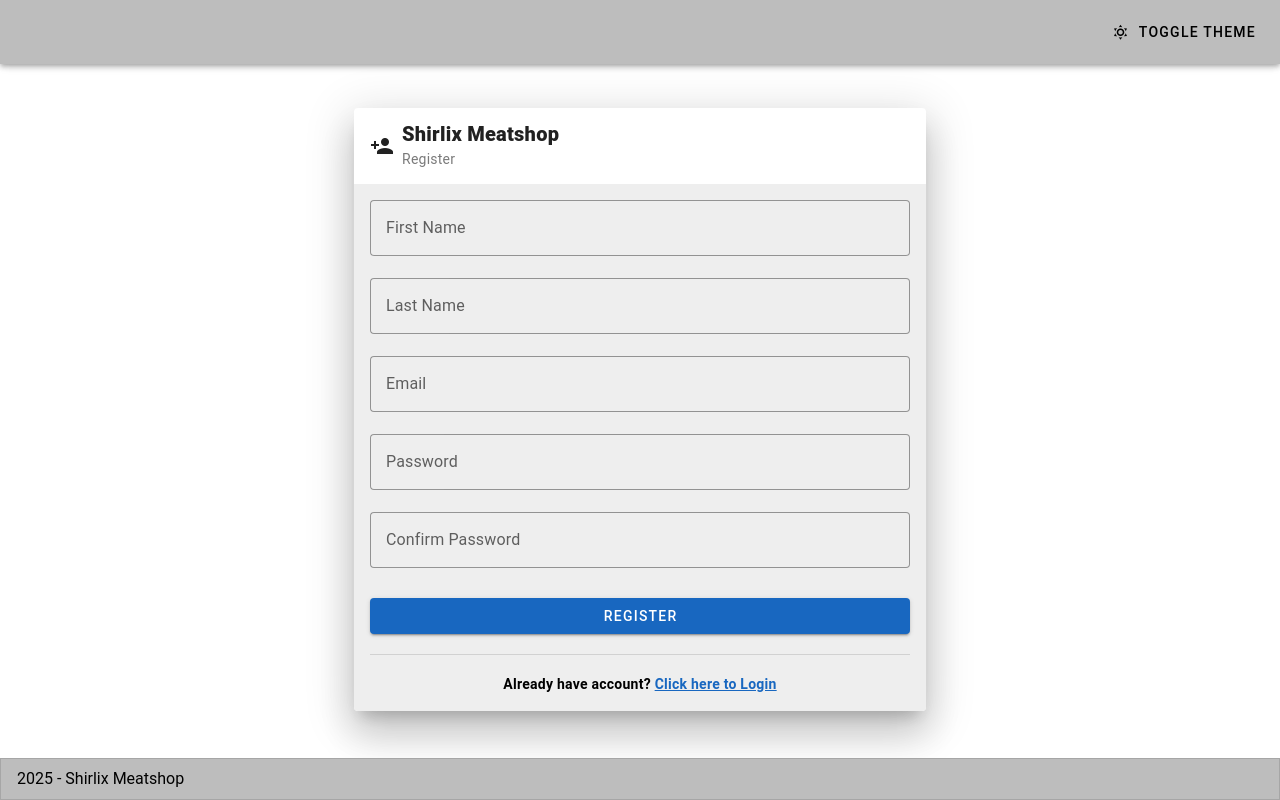
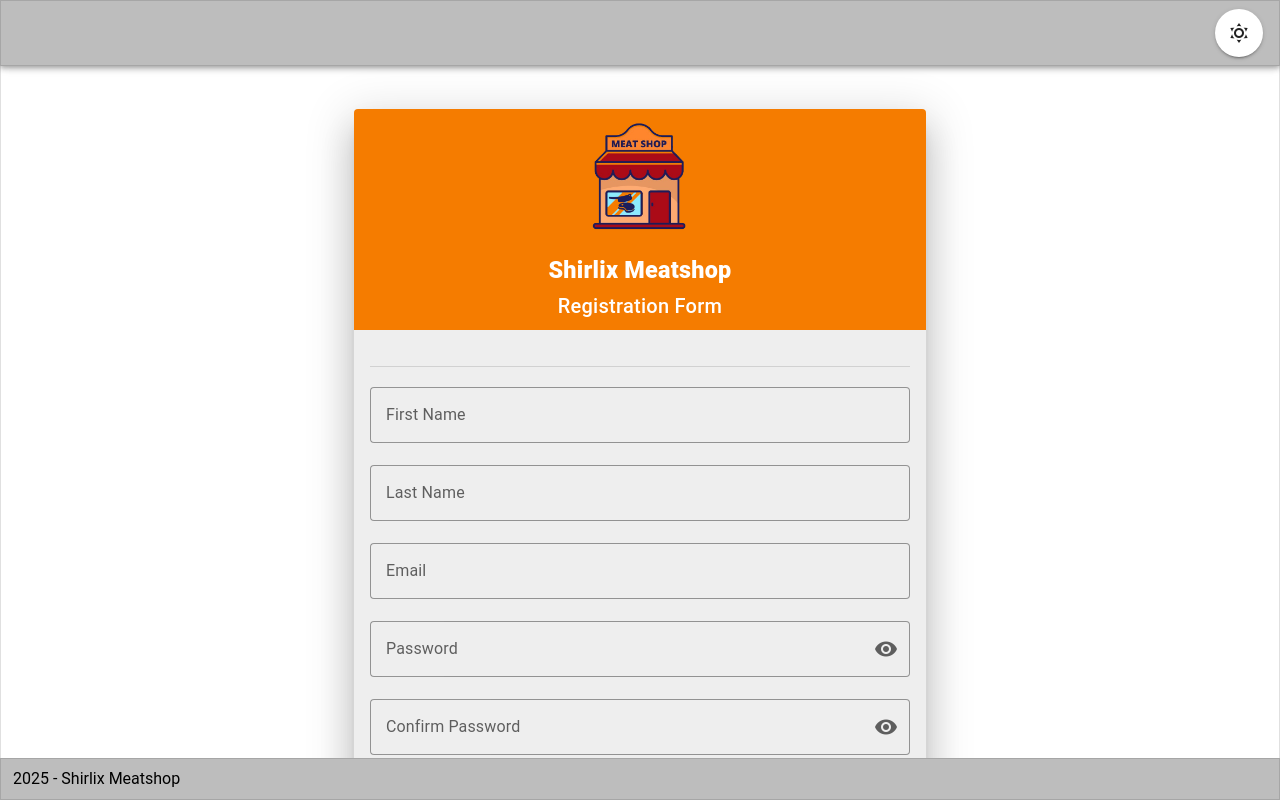
Before and after one commit to earante/shirlix, a Vue app: page /#/register in a window 1280 px wide. Shown: the top 800 px of the page. Built offline with nearby package versions, Linux system fonts and the light colour scheme.

Commit message:
feat: updated AppLayout

```diff
--- a/index.html
+++ b/index.html
@@ -2,7 +2,7 @@
 <html lang="">
   <head>
     <meta charset="UTF-8" />
-    <link rel="icon" href="/images/logofavicon.jpg" />
+    <link rel="icon" href="/images/logofavicon.png" />
     <meta name="viewport" content="width=device-width, initial-scale=1.0" />
     <title>Shirlix Meatshop</title>
   </head>
--- /dev/null
+++ b/src/components/layout/AppLayout.vue
@@ -0,0 +1,44 @@
+<script setup>
+import { ref } from 'vue'
+
+const theme = ref('light')
+
+function onClick() {
+  theme.value = theme.value === 'light' ? 'dark' : 'light'
+}
+</script>
+
+<template>
+  <v-responsive class="border rounded">
+    <v-app :theme="theme">
+      <v-app-bar
+        :color="theme === 'light' ? 'grey-lighten-1' : 'grey-darken-3'"
+        class="px-3"
+        border
+      >
+        <v-spacer></v-spacer>
+
+        <v-btn
+          :icon="theme === 'light' ? 'mdi-weather-sunny' : 'mdi-weather-night'"
+          slim
+          variant="elevated "
+          @click="onClick"
+        ></v-btn>
+      </v-app-bar>
+
+      <v-main>
+        <v-container>
+          <slot name="content"></slot>
+        </v-container>
+      </v-main>
+
+      <v-footer
+        :color="theme === 'light' ? 'grey-lighten-1' : 'grey-darken-3'"
+        class="px-3"
+        border
+        app
+        >2025 - Shirlix Meatshop</v-footer
+      >
+    </v-app>
+  </v-responsive>
+</template>
--- a/views/auth/LoginView.vue
+++ b/views/auth/LoginView.vue
@@ -1,37 +1,30 @@
 <script setup>
 import { ref } from 'vue'
+import AppLayout from '@/components/layout/AppLayout.vue'
+const showPassword = ref(false)
 
-const theme = ref('light')
-
-function onClick() {
-  theme.value = theme.value === 'light' ? 'dark' : 'light'
-}
+import { useDisplay } from 'vuetify'
+const { mobile } = useDisplay()
 </script>
 
 <template>
-  <v-responsive class="border rounded">
-    <v-app :theme="theme">
-      <v-app-bar color="grey-lighten-1" class="px-3">
-        <v-spacer></v-spacer>
-
-        <v-btn
-          :prepend-icon="theme === 'light' ? 'mdi-weather-sunny' : 'mdi-weather-night'"
-          text="Toggle Theme"
-          slim
-          @click="onClick"
-        ></v-btn>
-      </v-app-bar>
-
-      <v-main>
-        <v-container>
+  <AppLayout>
+    <template #content>
       <v-row>
         <v-col cols="12" md="6" class="mx-auto pt-10">
-              <v-card class="mx-auto" prepend-icon="mdi-login" subtitle="Login" elevation="24">
-                <template v-slot:title>
-                  <span class="font-weight-black">Shirlix Meatshop</span>
-                </template>
+          <v-card class="mx-auto" elevation="24" color="orange-darken-2">
+            <v-card-title class="text-center">
+              <v-img
+                class="mx-auto"
+                src="/images/logo-favicon.png"
+                :width="mobile ? '75%' : '25%'"
+              ></v-img>
+              <h3 class="font-weight-black">Shirlix Meatshop</h3>
+              <p>Login Form</p>
+            </v-card-title>
 
             <v-card-text class="bg-surface-light pt-4">
+              <v-divider class="my-5"></v-divider>
               <v-form fast-fail @submit.prevent>
                 <v-text-field
                   label="Email"
@@ -42,17 +35,26 @@ function onClick() {
 
                 <v-text-field
                   label="Password"
-                      type="password"
                   variant="outlined"
                   prepend-inner-icon="mdi-lock"
+                  :type="showPassword ? 'text' : 'password'"
+                  :append-inner-icon="showPassword ? 'mdi-eye-off' : 'mdi-eye'"
+                  @click:append-inner="showPassword = !showPassword"
                 ></v-text-field>
 
-                    <v-btn color="primary" class="mt-2" type="submit" block>Login</v-btn>
+                <v-btn
+                  color="orange-darken-2"
+                  class="mt-2"
+                  type="submit"
+                  block
+                  prepend-icon="mdi-login"
+                  >Login</v-btn
+                >
                 <v-divider class="my-5"></v-divider>
                 <h4 class="text-center">
                   Don't have account?
                   <RouterLink class="text-primary" to="/register"
-                        >Click here to Register</RouterLink
+                    >Click here to Register.</RouterLink
                   >
                 </h4>
               </v-form>
@@ -60,10 +62,6 @@ function onClick() {
           </v-card>
         </v-col>
       </v-row>
-        </v-container>
-      </v-main>
-
-      <v-footer color="grey-lighten-1" border app>2025 - Shirlix Meatshop</v-footer>
-    </v-app>
-  </v-responsive>
     </template>
+  </AppLayout>
+</template>
--- a/views/auth/RegisterView.vue
+++ b/views/auth/RegisterView.vue
@@ -1,69 +1,69 @@
 <script setup>
 import { ref } from 'vue'
+import AppLayout from '@/components/layout/AppLayout.vue'
+const showPassword = ref(false)
+const showConfirmPassword = ref(false)
 
-const theme = ref('light')
-
-function onClick() {
-  theme.value = theme.value === 'light' ? 'dark' : 'light'
-}
+import { useDisplay } from 'vuetify'
+const { mobile } = useDisplay()
 </script>
 
 <template>
-  <!-- <v-responsive class="border rounded"> -->
-  <v-app :theme="theme">
-    <v-app-bar color="grey-lighten-1" class="px-3">
-      <v-spacer></v-spacer>
-
-      <v-btn
-        :prepend-icon="theme === 'light' ? 'mdi-weather-sunny' : 'mdi-weather-night'"
-        text="Toggle Theme"
-        slim
-        @click="onClick"
-      ></v-btn>
-    </v-app-bar>
-
-    <v-main>
-      <v-container>
+  <AppLayout>
+    <template #content>
       <v-row>
         <v-col cols="12" md="6" class="mx-auto pt-10">
-            <v-card
+          <v-card class="mx-auto" elevation="24" color="orange-darken-2">
+            <v-card-title class="text-center">
+              <v-img
                 class="mx-auto"
-              prepend-icon="mdi-account-plus"
-              subtitle="Register"
-              elevation="24"
-            >
-              <template v-slot:title>
-                <span class="font-weight-black">Shirlix Meatshop</span>
-              </template>
+                src="/images/logo-favicon.png"
+                :width="mobile ? '75%' : '25%'"
+              ></v-img>
+              <h3 class="font-weight-black">Shirlix Meatshop</h3>
+              <p>Registration Form</p>
+            </v-card-title>
 
             <v-card-text class="bg-surface-light pt-4">
+              <v-divider class="my-5"></v-divider>
               <v-form fast-fail @submit.prevent>
                 <v-text-field label="First Name" type="text" variant="outlined"></v-text-field>
 
                 <v-text-field label="Last Name" type="text" variant="outlined"></v-text-field>
                 <v-text-field label="Email" type="email" variant="outlined"></v-text-field>
-                  <v-text-field label="Password" type="password" variant="outlined"></v-text-field>
+                <v-text-field
+                  label="Password"
+                  variant="outlined"
+                  :type="showPassword ? 'text' : 'password'"
+                  :append-inner-icon="showPassword ? 'mdi-eye-off' : 'mdi-eye'"
+                  @click:append-inner="showPassword = !showPassword"
+                ></v-text-field>
                 <v-text-field
                   label="Confirm Password"
-                    type="password"
                   variant="outlined"
+                  :type="showConfirmPassword ? 'text' : 'password'"
+                  :append-inner-icon="showConfirmPassword ? 'mdi-eye-off' : 'mdi-eye'"
+                  @click:append-inner="showConfirmPassword = !showConfirmPassword"
                 ></v-text-field>
 
-                  <v-btn color="primary" class="mt-2" type="submit" block>Register</v-btn>
+                <v-btn
+                  color="orange-darken-2"
+                  class="mt-2"
+                  type="submit"
+                  block
+                  prepend-icon="mdi-account-plus"
+                  >Register</v-btn
+                >
                 <v-divider class="my-5"></v-divider>
                 <h4 class="text-center">
                   Already have account?
-                    <RouterLink class="text-primary" to="/">Click here to Login</RouterLink>
+                  <RouterLink class="text-primary" to="/">Click here to Login.</RouterLink>
                 </h4>
               </v-form>
             </v-card-text>
           </v-card>
         </v-col>
       </v-row>
-      </v-container>
-    </v-main>
-
-    <v-footer color="grey-lighten-1" border app>2025 - Shirlix Meatshop</v-footer>
-  </v-app>
-  <!-- </v-responsive> -->
     </template>
+  </AppLayout>
+</template>
```
Also changed, not shown: public/images/logo-favicon.jpg (deleted), public/images/logo-favicon.png (added). Lines whose indentation alone changed are shown as unchanged.
